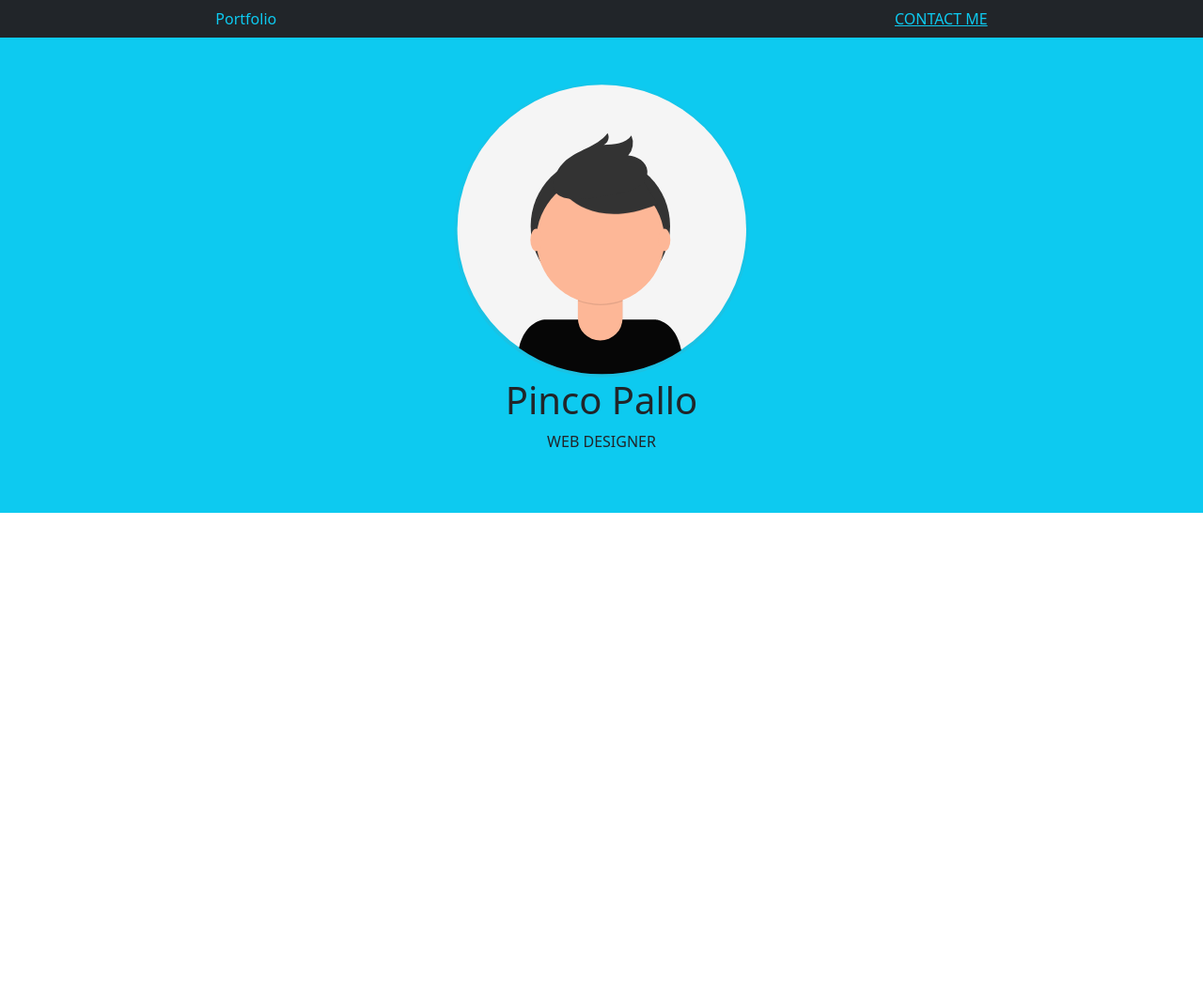
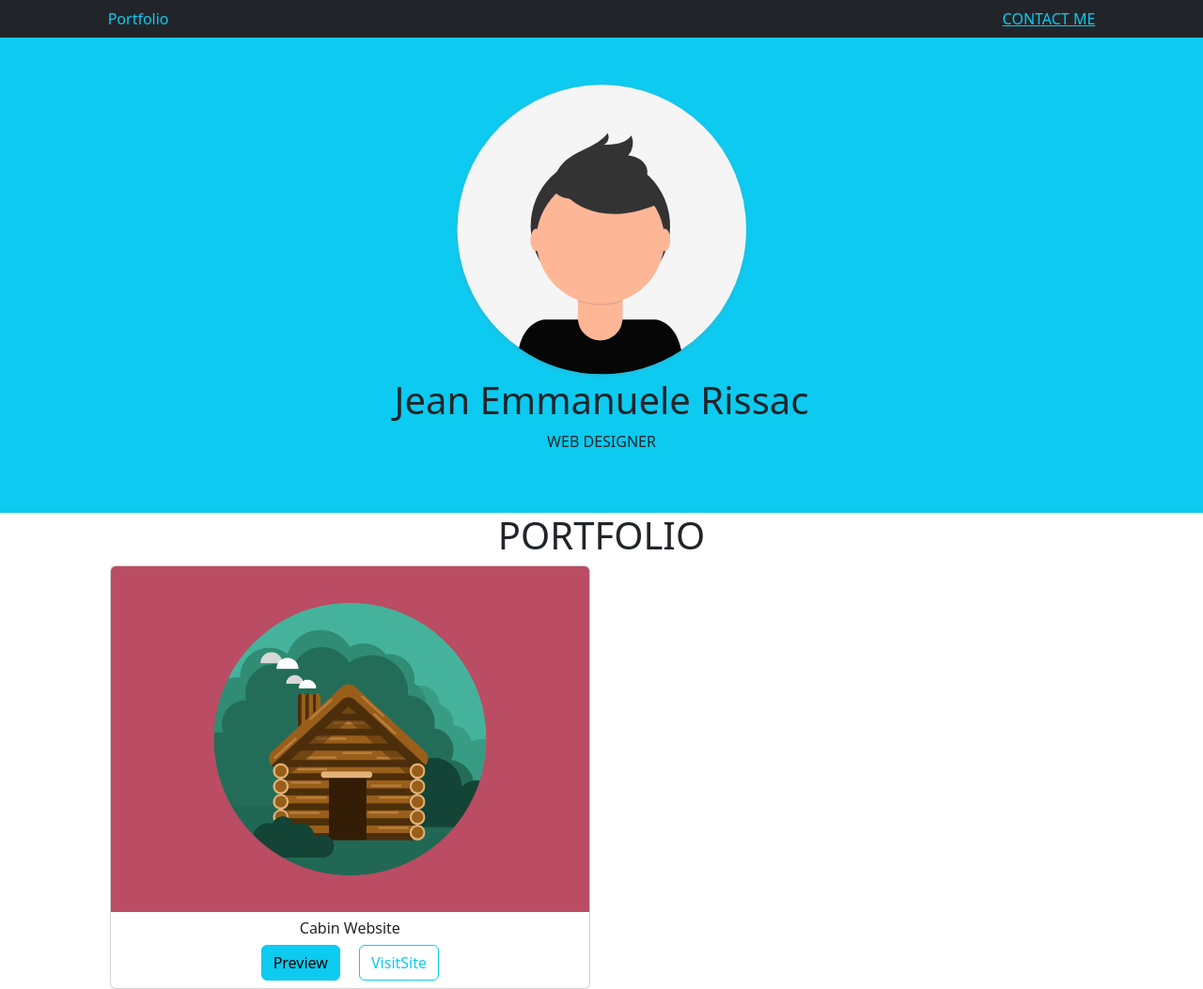
Before and after one commit to jml098/bootstrap-html-freelancer, a plain HTML site: page index.html in a window 1280 px wide. Shown: the whole page at 94% size. Before the commit the page ends 800 px from the top, so only its background shows below. Drawn offline with nearby package versions, Linux system fonts and the light colour scheme.

Commit message:
First Card completed

```diff
--- a/index.html
+++ b/index.html
@@ -16,14 +16,12 @@
 
         <!-- Header -->
         <header>
-            <div class="row">
-                <div class="bg-dark">
-                    <div class="col-12 col-sm-10 col-lg-8 d-flex justify-content-between mx-auto p-2 ">
-                        <span>
-                            <p class="text-info m-0">Portfolio</p>
-                        </span>
-                        <span><a class="text-info m-0">CONTACT ME</a></span>
-                    </div>
+            <div class="row bg-dark">
+                <div class="col-12 col-sm-10 col-xxl-8 d-flex justify-content-between mx-auto p-2 ">
+                    <span>
+                        <p class="text-info m-0">Portfolio</p>
+                    </span>
+                    <span><a class="text-info m-0">CONTACT ME</a></span>
 
                 </div>
             </div>
@@ -36,12 +34,30 @@
             <div class="row">
                 <div class="col-12 text-center bg-info py-5">
                     <img class="w-25" src="img/undraw_profile_pic_ic5t.svg" alt="Profile Picture">
-                    <h1>Pinco Pallo</h1>
+                    <h1>Jean Emmanuele Rissac</h1>
                     <p>WEB DESIGNER</p>
                 </div>
             </div>
 
 
+            <!-- Personal Projects -->
+            <h1 class="text-center">PORTFOLIO</h1>
+
+            <div class="col-12 col-sm-10 col-xxl-8 mx-auto">
+                <div class="row">
+                    <div class="col-12 col-sm-6 col-xxl-4">
+                        <div class="card overflow-hidden text-center">
+                            <img class="w-100" src="img/portfolio/cabin.png" alt="">
+                            <h6 class="m-2 mb-0">Cabin Website</h6>
+                            <span>
+                                <button class="btn btn-info d-inline m-2">Preview</button>
+                                <button class="btn btn-outline-info m-2">VisitSite</button>
+                            </span>
+                        </div>
+                    </div>
+                </div>
+
+            </div>
         </main>
 
         <!-- Footer  -->
```
